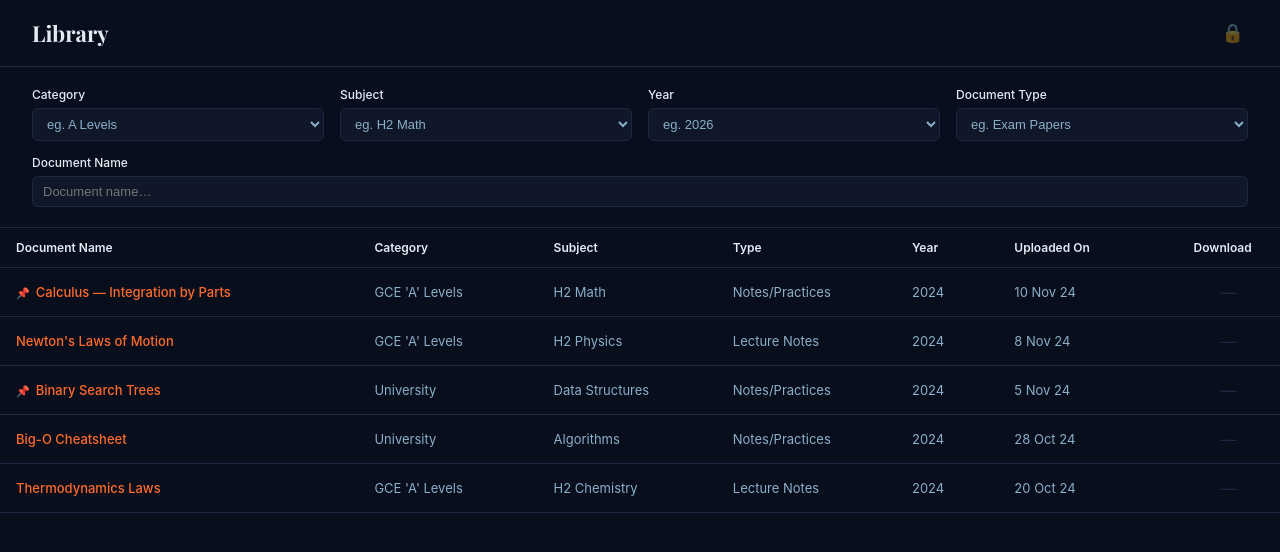
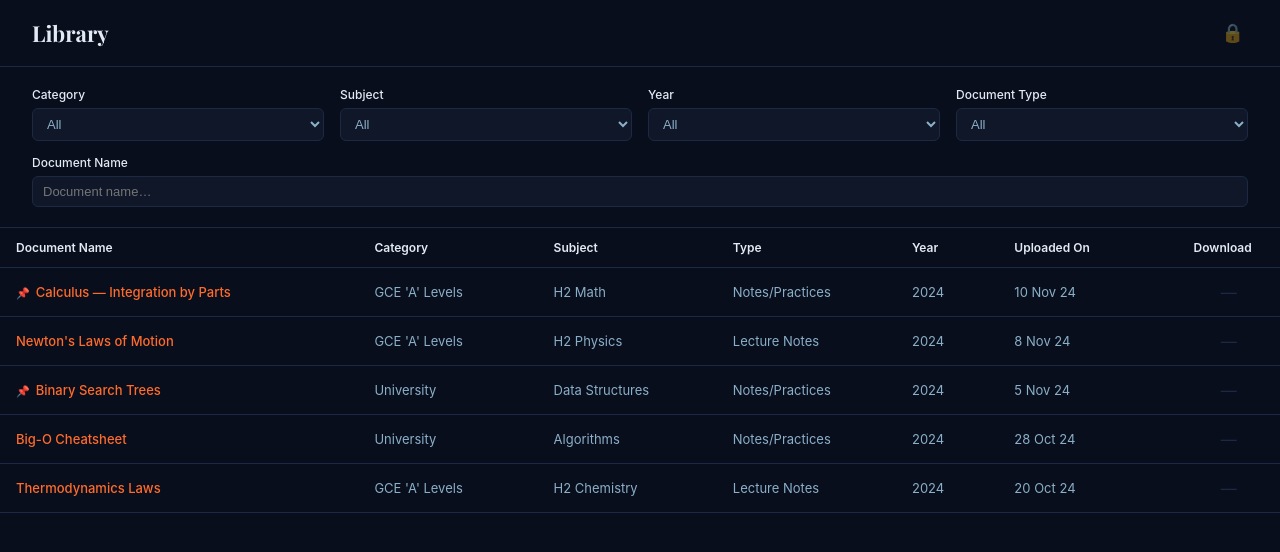
Before and after one commit to JordanW07z/note-library, a React (Vite) app: page / in a window 1280 px wide. Shown: the top 552 px of the page. Built offline with nearby package versions, Linux system fonts and the light colour scheme.

Commit message:
Use All as default placeholder for all filter dropdowns

```diff
--- a/src/App.jsx
+++ b/src/App.jsx
@@ -213,10 +213,10 @@ export default function App() {
         <div style={{ padding: isMobile ? '14px 16px' : '20px 32px', borderBottom: `1px solid ${C.border}`, flexShrink: 0 }}>
           <div style={{ display: 'grid', gridTemplateColumns: isMobile ? '1fr' : 'repeat(4, 1fr)', gap: isMobile ? 10 : 16, marginBottom: 14 }}>
             {[
-              { label: 'Category', val: fCategory, set: setFCategory, opts: categories, ph: 'eg. A Levels' },
-              { label: 'Subject',  val: fSubject,  set: setFSubject,  opts: subjects,   ph: 'eg. H2 Math' },
-              { label: 'Year',     val: fYear,     set: setFYear,     opts: years,      ph: 'eg. 2026' },
-              { label: 'Document Type', val: fType, set: setFType,    opts: types,      ph: 'eg. Exam Papers' },
+              { label: 'Category', val: fCategory, set: setFCategory, opts: categories, ph: 'All' },
+              { label: 'Subject',  val: fSubject,  set: setFSubject,  opts: subjects,   ph: 'All' },
+              { label: 'Year',     val: fYear,     set: setFYear,     opts: years,      ph: 'All' },
+              { label: 'Document Type', val: fType, set: setFType,    opts: types,      ph: 'All' },
             ].map(({ label, val, set, opts, ph }) => (
               <div key={label}>
                 <p style={{ fontSize: 12, color: C.text, marginBottom: 6, fontWeight: 500 }}>{label}</p>
@@ -235,7 +235,7 @@ export default function App() {
             <input
               value={fName}
               onChange={(e) => setFName(e.target.value)}
-              placeholder={isMobile ? 'eg. NYJC Math' : 'Document name…'}
+              placeholder="Document name…"
               style={{
                 ...selectStyle,
                 width: '100%',
```
